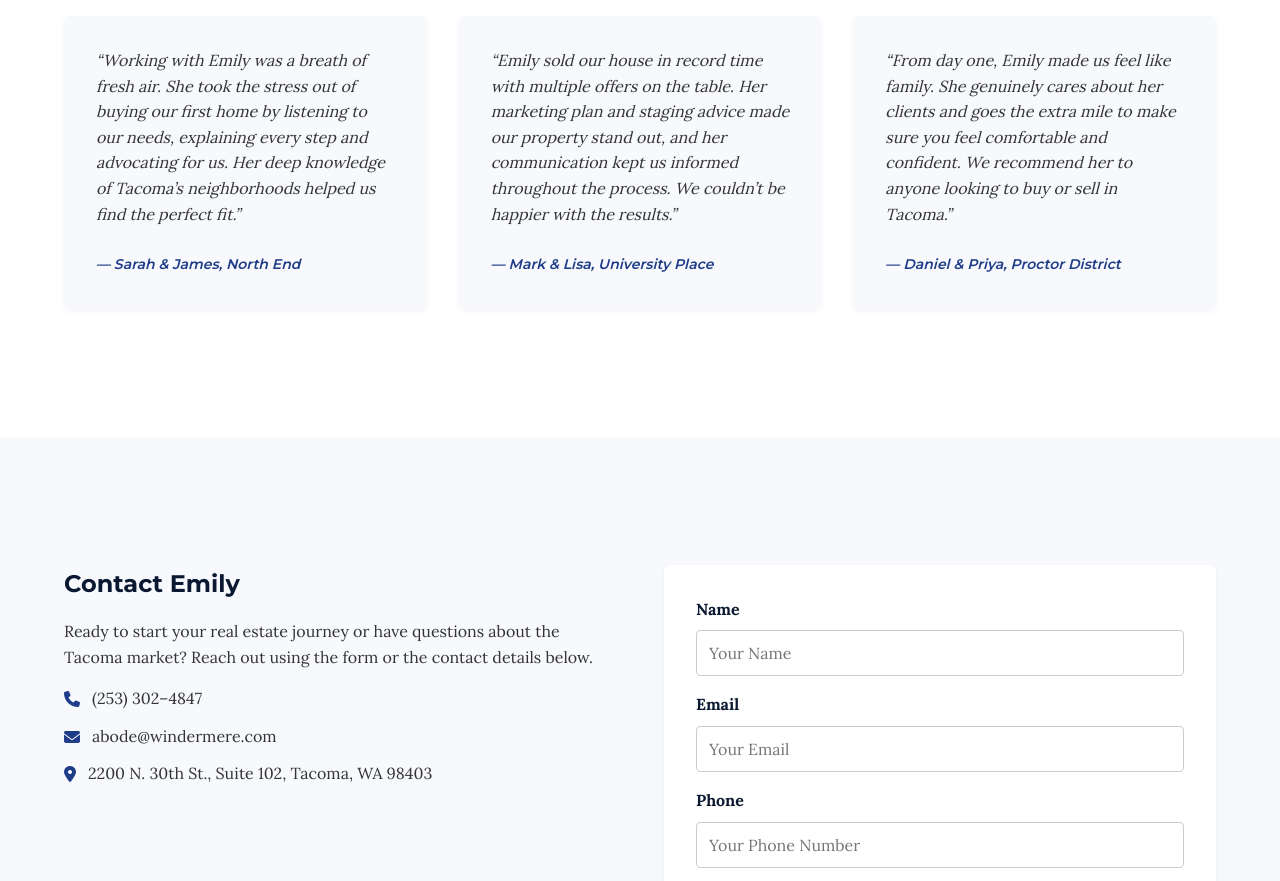
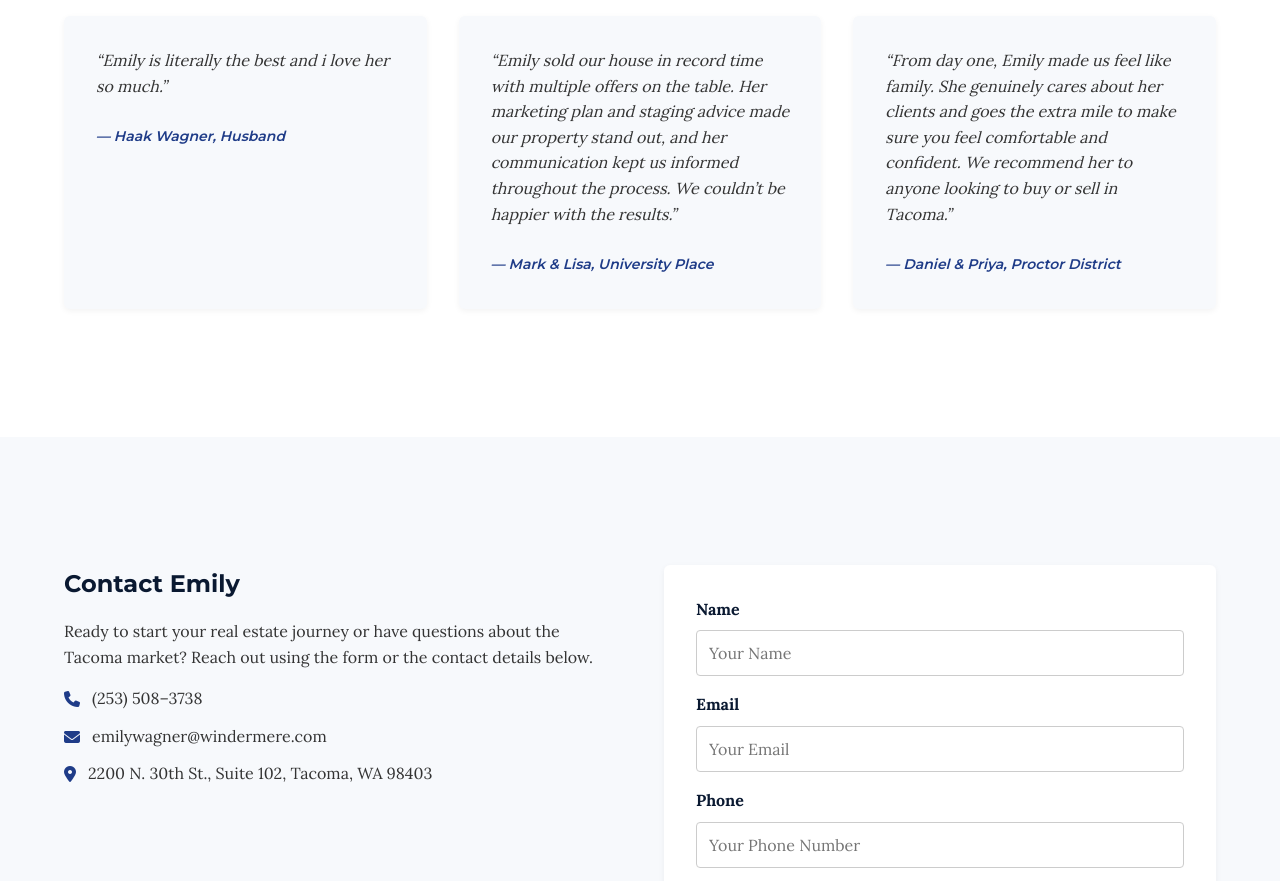
Before and after one commit to mandelbrot222/EmilyWebsite, a plain HTML site: page index.html in a window 1280 px wide. Shown: the part 3260-4141 px from the top of the page. Drawn offline with Linux system fonts and the light colour scheme.

Commit message:
Update index.html

```diff
--- a/index.html
+++ b/index.html
@@ -155,11 +155,8 @@
         <h2>What Clients Say</h2>
         <div class="testimonial-grid">
           <div class="testimonial">
-            <p>&ldquo;Working with Emily was a breath of fresh air. She took the
-              stress out of buying our first home by listening to our needs,
-              explaining every step and advocating for us. Her deep knowledge of
-              Tacoma&rsquo;s neighborhoods helped us find the perfect fit.&rdquo;</p>
-            <span class="client-name">&mdash; Sarah &amp; James, North End</span>
+            <p>&ldquo;Emily is literally the best and i love her so much.&rdquo;</p>
+            <span class="client-name">&mdash; Haak Wagner, Husband</span>
           </div>
           <div class="testimonial">
             <p>&ldquo;Emily sold our house in record time with multiple offers on
@@ -188,8 +185,8 @@
             the Tacoma market? Reach out using the form or the contact details
             below.</p>
           <ul class="info-list">
-            <li><i class="fas fa-phone"></i> (253) 302&ndash;4847</li>
-            <li><i class="fas fa-envelope"></i> abode@windermere.com</li>
+            <li><i class="fas fa-phone"></i> (253) 508&ndash;3738</li>
+            <li><i class="fas fa-envelope"></i> emilywagner@windermere.com</li>
             <li><i class="fas fa-map-marker-alt"></i> 2200&nbsp;N.&nbsp;30th St., Suite&nbsp;102, Tacoma, WA&nbsp;98403</li>
           </ul>
         </div>
```
